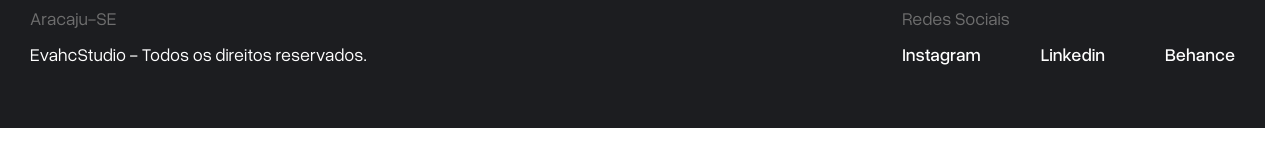
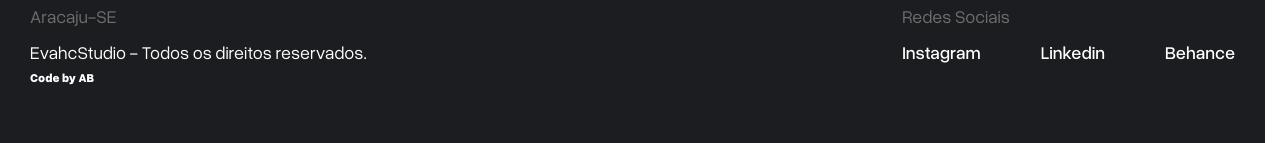
Before and after one commit to alexandrebelt/evahc, a Vue app: page /portfolio/1 in a window 1280 px wide. Shown: the part 751-894 px from the top of the page. Built offline with nearby package versions, Linux system fonts and the light colour scheme; no server answers.

Commit message:
quase final 6

```diff
--- a/public/index.html
+++ b/public/index.html
@@ -5,7 +5,7 @@
   <meta charset="utf-8">
   <meta http-equiv="X-UA-Compatible" content="IE=edge">
   <meta name="viewport" content="width=device-width,initial-scale=1.0">
-  <link rel="icon" href="<%= BASE_URL %>favicon.ico">
+  <link rel="icon" href="<%= BASE_URL %>seta-diagonal.png">
   <title>Evahc Studio© - Design, Estratégia & Propósito</title>
   <meta name="description"
     content="Através de um design estratégico, traduzimos com assertividade o propósito e a essência que sua empresa necessita, tornando-a única e memorável.">
--- a/src/Responsive.scss
+++ b/src/Responsive.scss
@@ -403,4 +403,7 @@
             font-size: 13px;
         }
     }
+    #credits {
+        margin: 0 auto;
+      }
 }
--- a/src/components/FooterComp.vue
+++ b/src/components/FooterComp.vue
@@ -40,6 +40,19 @@
                     </div>
                 </div>
             </div>
+
+            <div id="credits">
+                <a href="http://portfolio.alexandrebeltramini.com.br/">
+                    <div class="credits-wrapper">
+                        <h6>
+                            Code by AB
+                        </h6>
+                        <h6>
+                            Code by AB
+                        </h6>
+                    </div>
+                </a>
+            </div>
         </div>
     </footer>
 </template>
@@ -55,6 +68,7 @@ export default {
         }
     },
     mounted() {
+
         var magnets = document.querySelectorAll('.magnetic')
         var strength = 50
         var textStrength = 30
@@ -101,4 +115,19 @@ export default {
 
 <style lang="scss">
 @import "FooterComp.scss";
+
+#credits {
+    cursor: pointer;
+    width: fit-content;
+
+    .credits-wrapper {
+        height: 15px;
+        overflow: hidden;
+
+        h6 {
+            display: flex;
+            line-height: 1.4em
+        }
+    }
+}
 </style>
--- a/src/components/home/ClientesComp.vue
+++ b/src/components/home/ClientesComp.vue
@@ -79,8 +79,8 @@ export default {
             });
         })
 
-        this.deps = document.querySelector('.depoimentos');
         setTimeout(() => {
+            this.deps = document.querySelector('.depoimentos');
             const tween = gsap.to(this.deps, {
                 x: this.getScrollAmount(),
                 duration: 3,
@@ -106,7 +106,7 @@ export default {
                 }
             })
 
-        }, 1000);
+        }, 2000);
     }
 }
 </script>
--- a/src/utils/gsapAll.js
+++ b/src/utils/gsapAll.js
@@ -52,6 +52,8 @@ export function initScrollLetters() {
 }
 
 export function configGsap() {
+  var credit = document.querySelector('#credits');
+
   gsap.killTweensOf('.btn-orcamento')
   gsap.registerPlugin(ScrollTrigger);
   // Pausa o ScrollTrigger existente
@@ -62,6 +64,12 @@ export function configGsap() {
   }, 1200);
 
   /*FOOTER*/
+  credit.addEventListener('mouseover', ()=>{
+    gsap.to('#credits h6', {y: -18, duration: 0.5, ease:"power2.out"})
+  })
+  credit.addEventListener('mouseleave', ()=>{
+    gsap.to('#credits h6', {y: -1, duration: 0.5, ease:"power2.out"})
+  })
 
   if (window.innerWidth <= 750) {
     gsap.to(".btn-orcamento", {
@@ -104,6 +112,8 @@ export function configGsap() {
       end: "bottom center",
     }
   })
+
+
 }
 
 export function initGsap() {
--- a/src/views/home/HomeView.vue
+++ b/src/views/home/HomeView.vue
@@ -40,7 +40,7 @@ import ProjsComp from '@/components/home/ProjsComp.vue';
 import MetodologiaComp from '@/components/home/MetodologiaComp.vue';
 import ClientesComp from '@/components/home/ClientesComp.vue';
 import FaqComp from '@/components/home/FaqComp.vue';
-import { initGsap, initScrollLetters } from '@/utils/gsapAll';
+import { configGsap, initGsap, initScrollLetters } from '@/utils/gsapAll';
 
 gsap.registerPlugin(ScrollTrigger)
 const tl = gsap.timeline()
@@ -61,6 +61,10 @@ export default defineComponent({
     //window.removeEventListener('resize', initGsap())
     //initGsap()
 
+    setTimeout(() => {
+      configGsap()
+    }, 1500);
+
     if (!this.scrollLetterInitialized) {
       initScrollLetters();
         this.scrollLetterInitialized = true;
```
